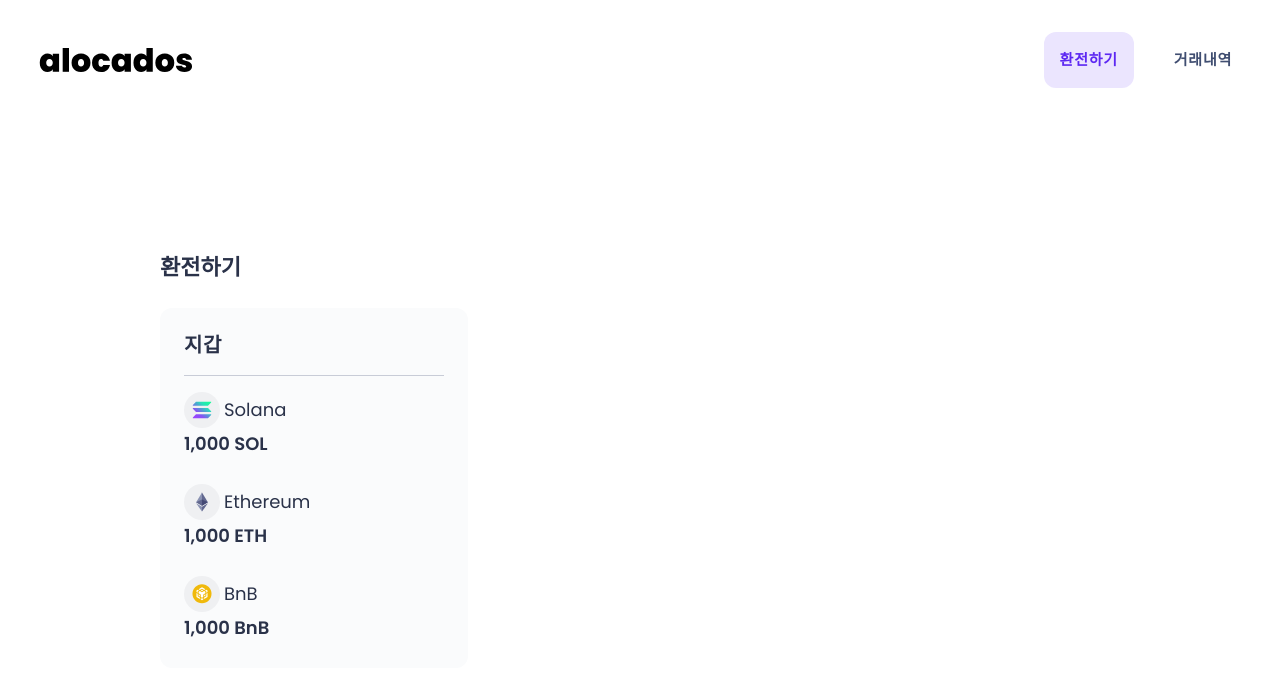
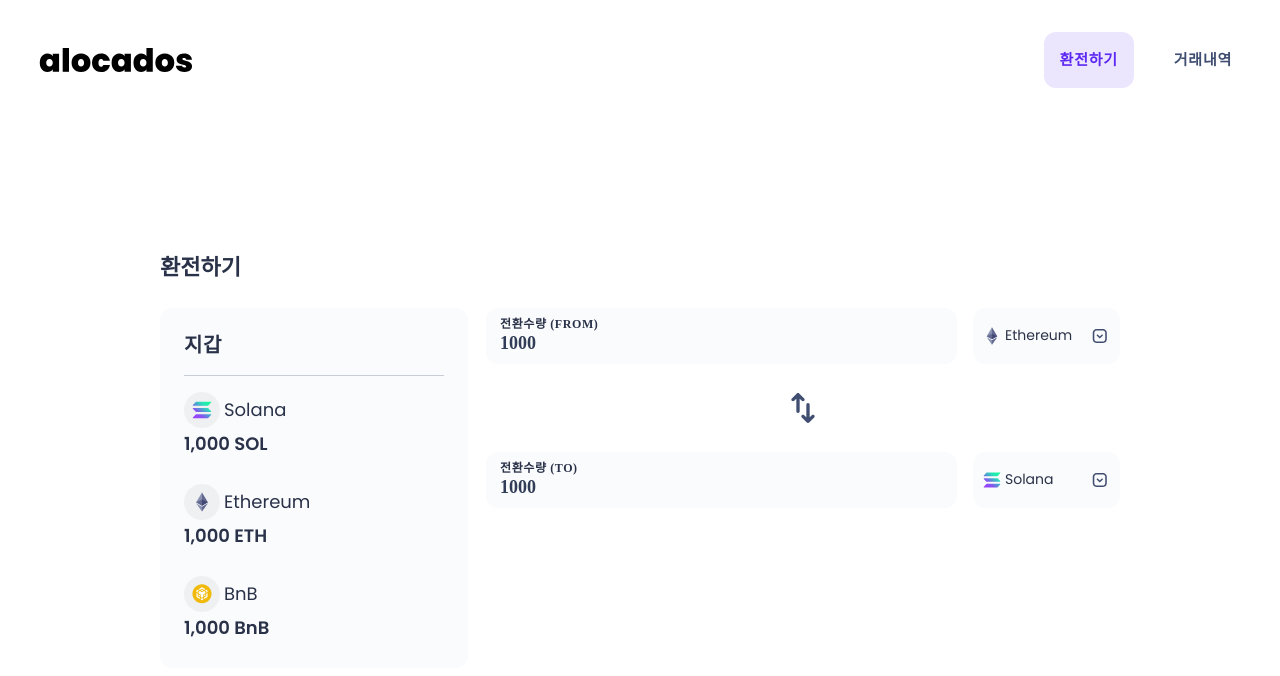
Before and after one commit to gparkkii/alocados-coin-exchange, a React (Create React App) app: page /exchange in a window 1280 px wide. Shown: the top 676 px of the page. Built offline with nearby package versions, Linux system fonts and the light colour scheme; a web font is replaced by a local one.

Commit message:
feat: add ExchangerInput and CoinSelector to Exchanger

```diff
--- a/src/pages/exchange/ExchangePage.tsx
+++ b/src/pages/exchange/ExchangePage.tsx
@@ -1,5 +1,6 @@
 import React from 'react';
 import { styled } from 'styled-components';
+import Exchanger from './components/Exchanger';
 import Wallet from './components/Wallet';
 import { Title1 } from 'styles/typography';
 
@@ -16,8 +17,9 @@
 const HStack = styled.div`
   display: flex;
   flex-direction: row;
-  align-items: center;
+  align-items: flex-start;
   justify-content: center;
+  width: 100%;
   gap: 18px;
 `;
 
@@ -27,6 +29,7 @@
       <Title1>환전하기</Title1>
       <HStack>
         <Wallet />
+        <Exchanger />
       </HStack>
     </Wrapper>
   );
--- /dev/null
+++ b/src/pages/exchange/components/Exchanger.tsx
@@ -0,0 +1,98 @@
+import React, { useState } from 'react';
+import { useDispatch, useSelector } from 'react-redux';
+import { styled } from 'styled-components';
+import CoinSelector from './CoinSelector';
+import ExchangerInput from './ExchangerInput';
+import { CoinType } from '@types';
+import Icon from 'components/Icon';
+import { COIN } from 'constants/Coin';
+import { RootState } from 'redux/store';
+import { exchangeCoin } from 'redux/walletSlice';
+
+const ExchangerBox = styled.div`
+  display: flex;
+  flex-direction: column;
+  align-items: center;
+  width: 100%;
+  gap: 24px;
+`;
+
+const HStack = styled.div`
+  display: flex;
+  align-items: center;
+  justify-content: space-between;
+  width: 100%;
+  gap: 16px;
+`;
+
+const Exchanger = () => {
+  const dispatch = useDispatch();
+  const wallet = useSelector((state: RootState) => state.wallet);
+
+  const [fromCoin, setFromCoin] = useState<CoinType>('ethereum');
+  const [toCoin, setToCoin] = useState<CoinType>('solana');
+  const [fromAmount, setFromAmount] = useState<number>(wallet[fromCoin]);
+  const [toAmount, setToAmount] = useState<number>(wallet[toCoin]);
+
+  const handleCoinSelector = (type: 'to' | 'from', coin: CoinType) => {
+    if (type === 'to') {
+      setToCoin(coin);
+    } else {
+      setFromCoin(coin);
+    }
+  };
+
+  const handleAmountChange = (
+    type: 'to' | 'from',
+    event: React.ChangeEvent<HTMLInputElement>,
+  ) => {
+    const inputValue = event.target.value;
+    if (inputValue.length > 10) {
+      return;
+    }
+    const parsedValue = parseFloat(inputValue.replace(/[^0-9.]/g, ''));
+
+    if (type === 'to') {
+      setToAmount(parsedValue);
+    } else {
+      setFromAmount(parsedValue);
+    }
+  };
+
+  const handleExchange = () => {
+    if (fromCoin && toCoin && fromAmount > 0) {
+      dispatch(exchangeCoin({ fromCoin, toCoin, amount: fromAmount }));
+    }
+  };
+
+  return (
+    <ExchangerBox>
+      <HStack>
+        <ExchangerInput
+          label="전환수량 (from)"
+          value={fromAmount}
+          onChange={e => handleAmountChange('from', e)}
+        />
+        <CoinSelector
+          selectedCoin={COIN[fromCoin]}
+          onSelect={coin => handleCoinSelector('from', coin)}
+        />
+      </HStack>
+      <Icon name="swap" width={40} height={40} />
+      <HStack>
+        <ExchangerInput
+          disabled
+          label="전환수량 (to)"
+          value={toAmount}
+          onChange={e => handleAmountChange('to', e)}
+        />
+        <CoinSelector
+          selectedCoin={COIN[toCoin]}
+          onSelect={coin => handleCoinSelector('to', coin)}
+        />
+      </HStack>
+    </ExchangerBox>
+  );
+};
+
+export default Exchanger;
```
